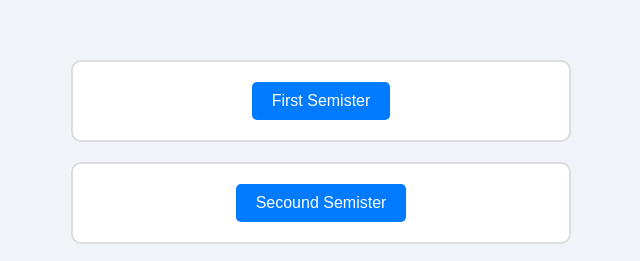
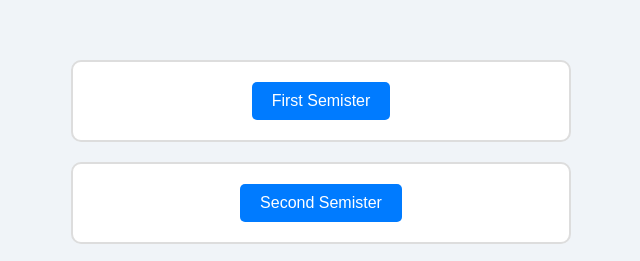
Before and after one commit to Rohit4432/project7, a plain HTML site: page index.html in a window 1280 px wide. Shown: the part 146-407 px from the top of the page, 319-959 px from the left. Drawn offline with Linux system fonts and the light colour scheme.

Commit message:
Update index.html

```diff
--- a/index.html
+++ b/index.html
@@ -12,7 +12,7 @@
      <a href="https://rohit4432.github.io/project8"><button class="subject-btn">First Semister</button></a>
     </div>
     <div class="subject-div">
-      <a href="https://rohit4432.github.io/project9"><button class="subject-btn">Secound Semister</button></a>
+      <a href="https://rohit4432.github.io/project9"><button class="subject-btn">Second Semister</button></a>
     </div>
     <div class="subject-div">
       <button class="subject-btn">Third Semister </button>
```
